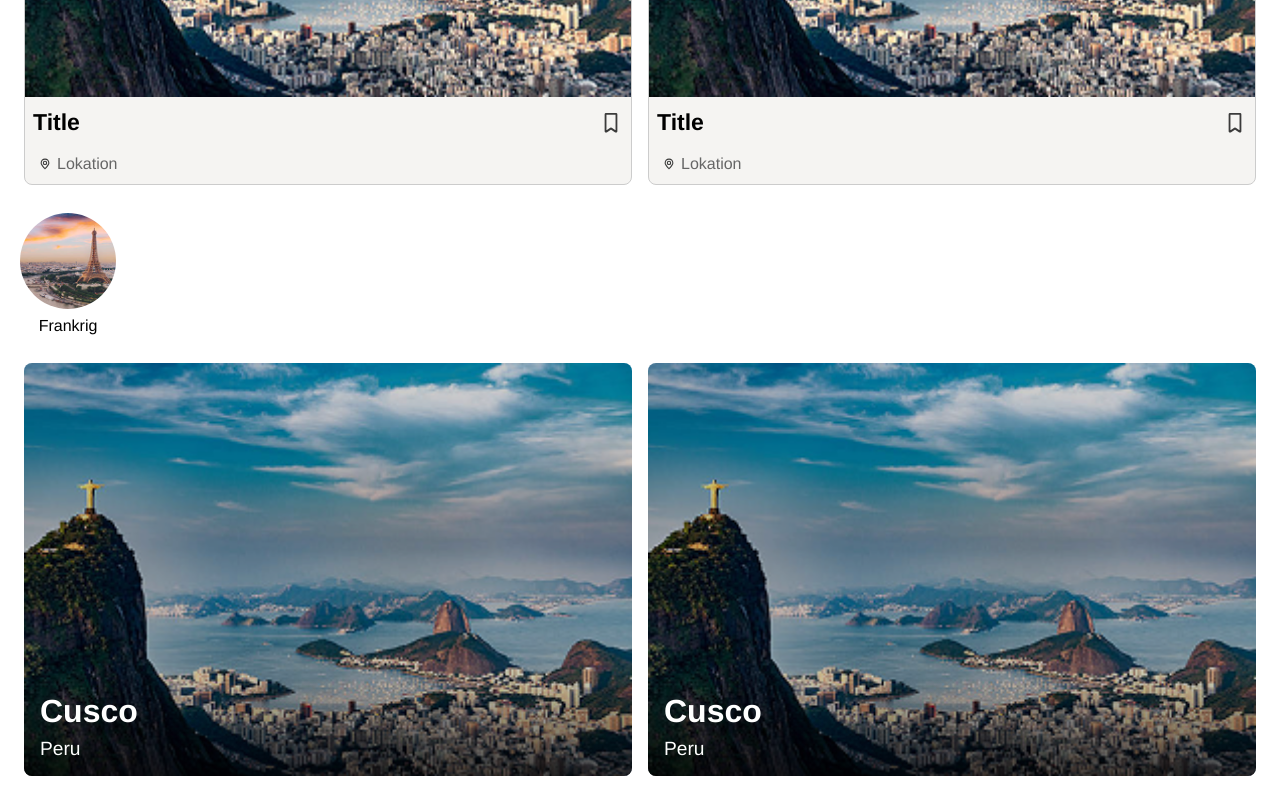
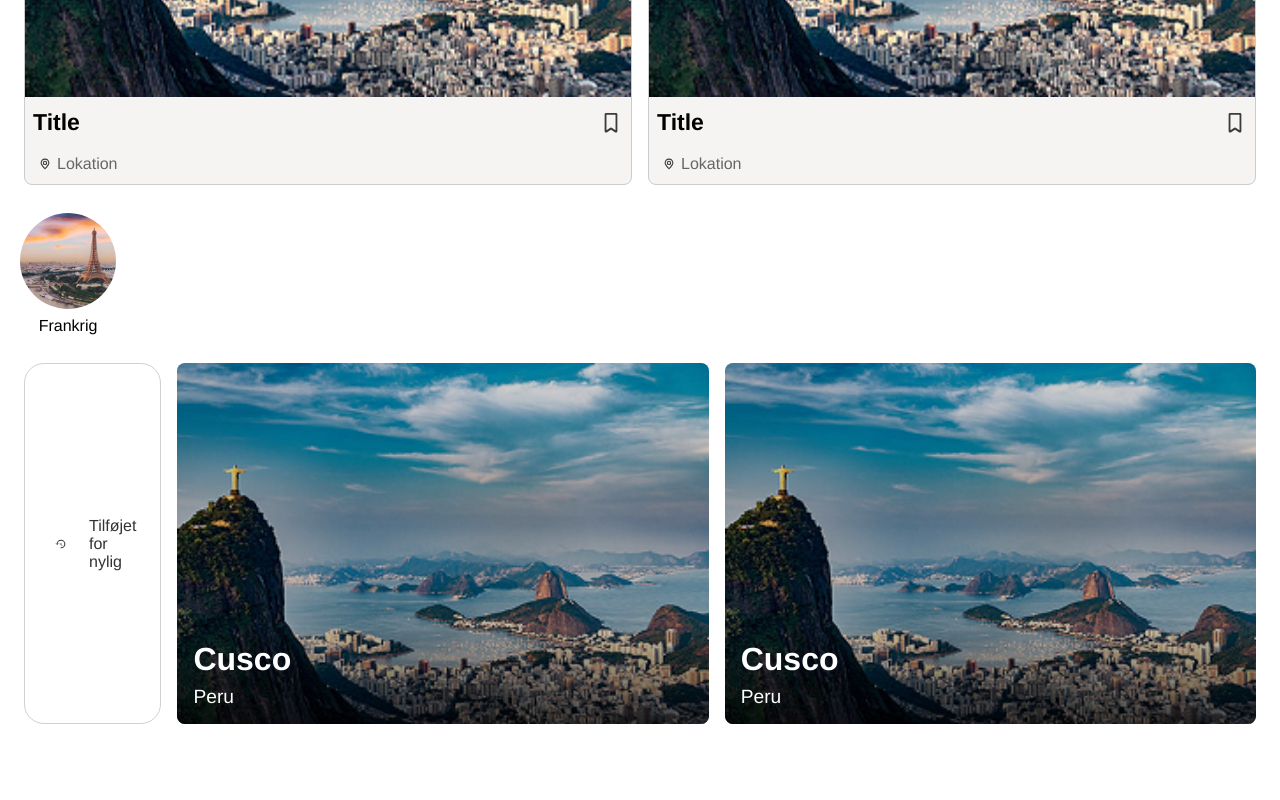
Before and after one commit to mamelishah/gemly-project-webapplication, a React (Vite) app: page / in a window 1280 px wide. Shown: the part 439-1239 px from the top of the page. After the commit the page ends 1187 px from the top, so only its background shows below. Built offline with nearby package versions, Linux system fonts and the light colour scheme.

Commit message:
Add SortExploreCard component and corresponding styles

```diff
--- a/src/App.tsx
+++ b/src/App.tsx
@@ -4,6 +4,7 @@ import TopBar from "./components/ui/layout/TopBar";
 import SearchBar from "./components/ui/input/SearchBar";
 import CountryCircleCard from "./components/cards/CountryCircleCard";
 import PlanToTravelCard from "./components/cards/PlanToTravelCard";
+import SortExploreCard from "./components/cards/SortExploreCard";
 
 function App() {
   return (
@@ -17,9 +18,10 @@ function App() {
         <SmallCard />
         <SmallCard />
       </div>
-      <></>
       <CountryCircleCard />
       <div style={{ display: "flex", padding: "1rem", gap: "1rem" }}>
+
+        <SortExploreCard />
         <PlanToTravelCard />
         <PlanToTravelCard />
       </div>
--- /dev/null
+++ b/src/components/cards/SortExploreCard.css
@@ -0,0 +1,21 @@
+#sort-explore-card {
+  display: flex;
+  align-items: center;
+  gap: 1rem;
+  padding: 1rem 1.5rem;
+  border: 1px solid #d0d0d0;
+  border-radius: 20px;
+  background-color: white;
+}
+
+#sort-explore-card img {
+  width: 24px;
+  height: 24px;
+  flex-shrink: 0;
+}
+
+#sort-explore-card p {
+  margin: 0;
+  font-size: 1rem;
+  color: #333;
+}
--- /dev/null
+++ b/src/components/cards/SortExploreCard.tsx
@@ -0,0 +1,13 @@
+import addedRecently from "/src/assets/icons/Sortér efter/addedRecently-icon.svg";
+import "./SortExploreCard.css";
+
+function SortExploreCard() {
+  return (
+    <div id="sort-explore-card">
+      <img src={addedRecently} alt="Tilføjet for nylig" />
+      <p>Tilføjet for nylig</p>
+    </div>
+  );
+}
+
+export default SortExploreCard;
```
